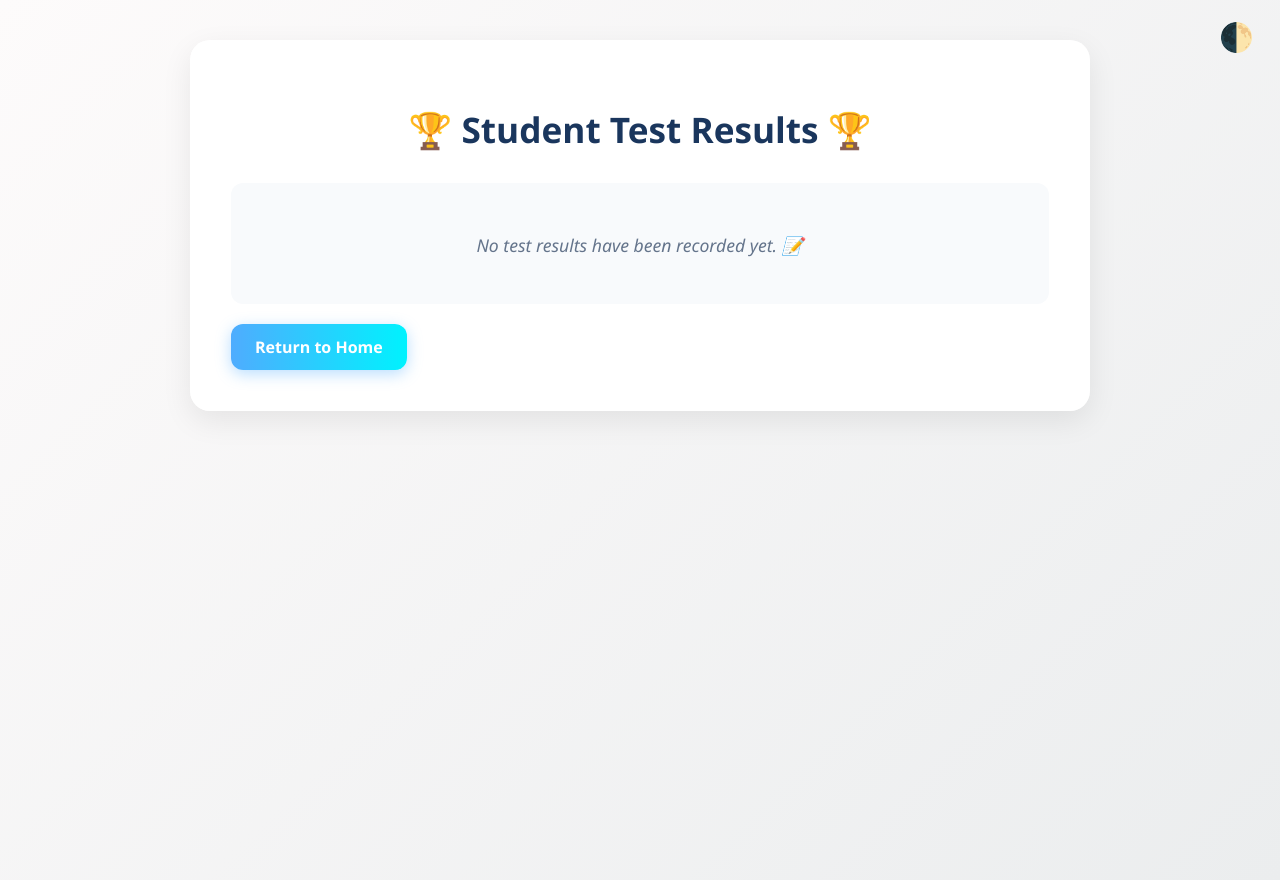
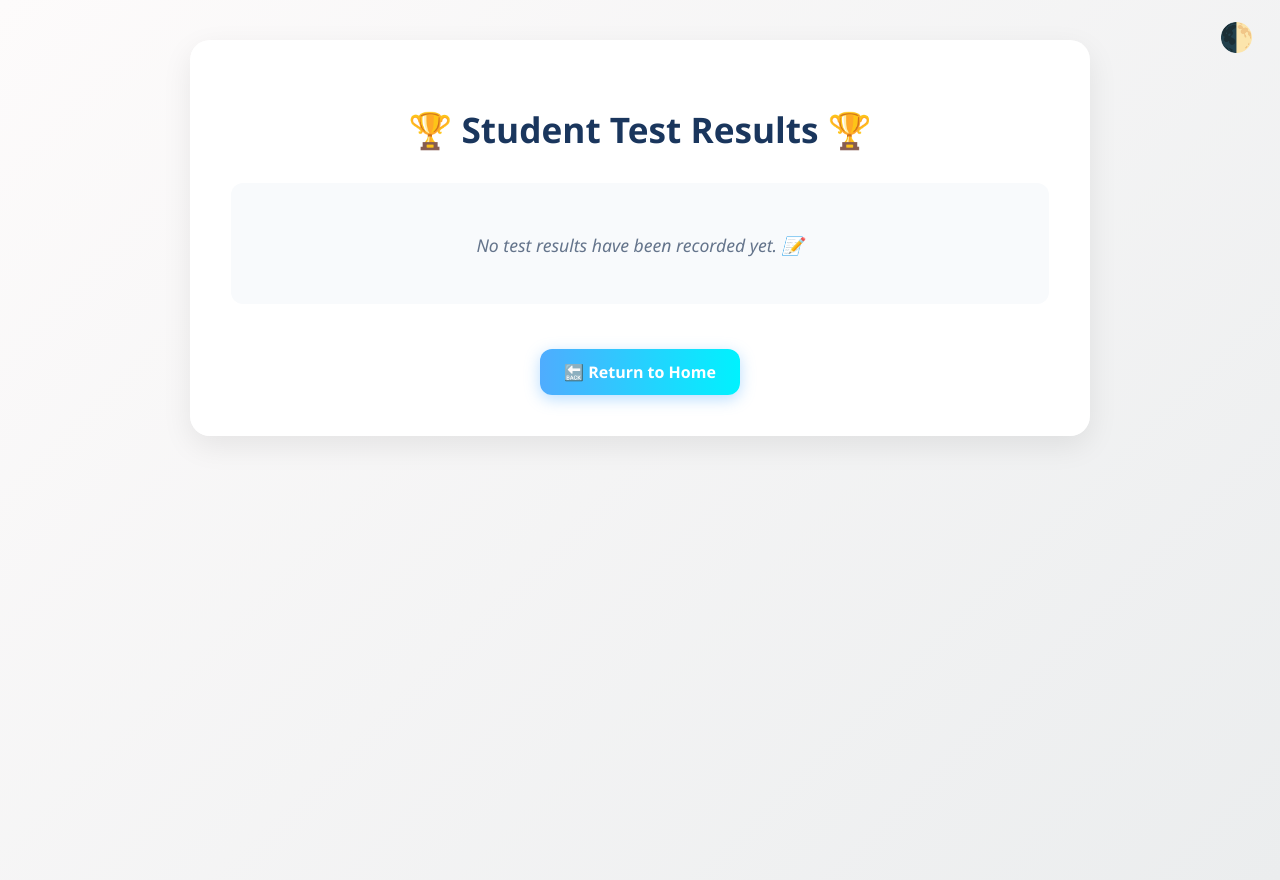
Before and after one commit to IdzaYar120/english-test-app, a Flask app: page /results in a window 1280 px wide. Run offline with Flask 3, Linux system fonts and the light colour scheme.

Commit message:
fix: dark mode support and button centering on results page

```diff
--- a/templates/test_results.html
+++ b/templates/test_results.html
@@ -141,7 +141,9 @@
         </div>
         {% endif %}
 
-        <a href="/" class="btn">Return to Home</a>
+        <div style="text-align: center; margin-top: 25px;">
+            <a href="/" class="btn">🔙 Return to Home</a>
+        </div>
     </div>
 
     <script>
@@ -150,22 +152,31 @@
             const container = document.getElementById('mainContainer');
             const mainTitle = document.getElementById('mainTitle');
             const emptyState = document.getElementById('emptyStateText');
+            const table = document.querySelector('table');
             const ths = document.querySelectorAll('th');
             const tds = document.querySelectorAll('td');
+            const trs = document.querySelectorAll('tbody tr');
 
             if (isDark) {
                 body.style.background = 'linear-gradient(135deg, #0f2027 0%, #203a43 50%, #2c5364 100%)';
                 container.style.backgroundColor = 'rgba(30,30,30,0.85)';
                 container.style.boxShadow = '0 10px 30px rgba(0,0,0,0.5)';
                 container.style.borderColor = 'rgba(255,255,255,0.1)';
-                if(mainTitle) mainTitle.style.color = '#e2e8f0';
+                if(mainTitle) mainTitle.style.color = '#ffffff';
                 if(emptyState) emptyState.style.color = '#cccccc';
+                if(table) table.style.backgroundColor = '#1e1e1e';
 
                 tds.forEach(td => {
-                    td.style.borderColor = 'rgba(255,255,255,0.1)';
+                    td.style.borderBottomColor = 'rgba(255,255,255,0.1)';
                     td.style.color = '#e2e8f0';
                 });
                 ths.forEach(th => th.style.background = 'linear-gradient(to right, #1e3a8a 0%, #3b82f6 100%)');
+
+                trs.forEach(tr => {
+                    tr.style.backgroundColor = 'transparent';
+                    tr.onmouseover = () => tr.style.backgroundColor = 'rgba(255,255,255,0.05)';
+                    tr.onmouseout = () => tr.style.backgroundColor = 'transparent';
+                });
             } else {
                 body.style.background = 'linear-gradient(135deg, #fdfbfb 0%, #ebedee 100%)';
                 container.style.backgroundColor = 'rgba(255, 255, 255, 0.95)';
@@ -173,19 +184,17 @@
                 container.style.borderColor = 'rgba(255,255,255,0.4)';
                 if(mainTitle) mainTitle.style.color = '#1a365d';
                 if(emptyState) emptyState.style.color = '#64748b';
+                if(table) table.style.backgroundColor = 'white';
 
                 tds.forEach(td => {
-                    td.style.borderColor = '#edf2f7';
+                    td.style.borderBottomColor = '#edf2f7';
                     td.style.color = '#333';
                 });
                 ths.forEach(th => th.style.background = 'linear-gradient(to right, #4facfe 0%, #00f2fe 100%)');
-            }
-        }
-                tableCells.forEach(td => td.style.color = '#000000');
 
-                tableRows.forEach(tr => {
+                trs.forEach(tr => {
                     tr.style.backgroundColor = 'transparent';
-                    tr.onmouseover = () => tr.style.backgroundColor = '#f5f5f5';
+                    tr.onmouseover = () => tr.style.backgroundColor = '#f1f5f9';
                     tr.onmouseout = () => tr.style.backgroundColor = 'transparent';
                 });
             }
```
